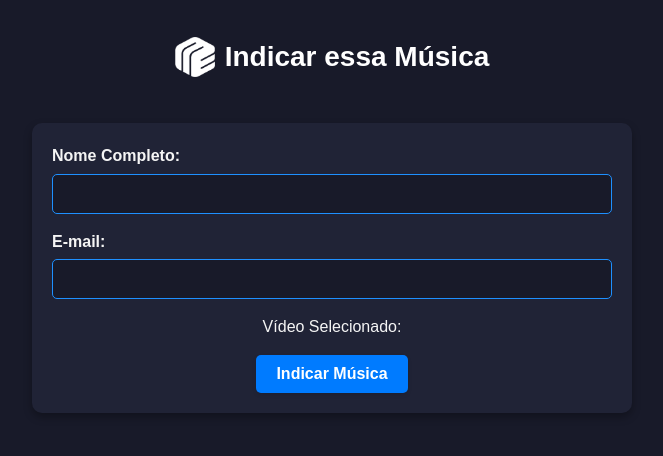
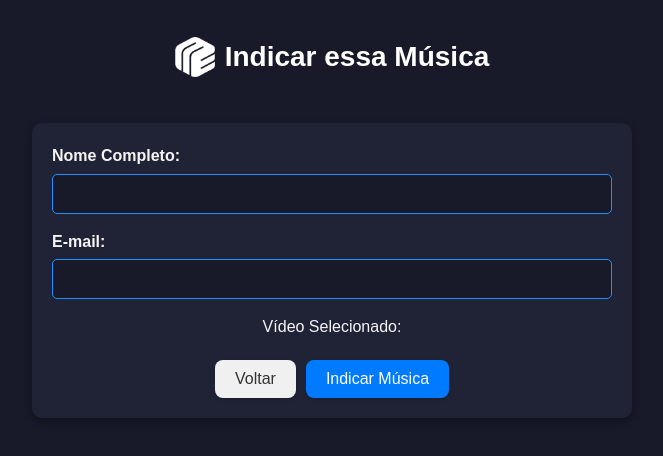
Before and after one commit to douglastuiuiu/elite-multitracks-music-recommendations, a Next.js app: page /New in a window 1280 px wide. Shown: the top 456 px of the page, without its empty margins (308-971 px from the left). Built offline with nearby package versions, Linux system fonts and the light colour scheme.

Commit message:
melhorias interface indicação

```diff
--- a/src/pages/New.js
+++ b/src/pages/New.js
@@ -96,8 +96,11 @@ export default function IndicateMusic() {
               {message}
             </p>
           )}
-          <div className={styles.submitWrapper}>
-            <button type="submit" disabled={loading}>
+          <div className={styles.buttonWrapper}>
+            <button type="button" onClick={() => router.push('/')} className={styles.backButton}>
+              Voltar
+            </button>
+            <button type="submit" disabled={loading} className={styles.submitButton}>
               {loading ? 'Enviando...' : 'Indicar Música'}
             </button>
           </div>
--- a/src/styles/IndicateMusic.module.css
+++ b/src/styles/IndicateMusic.module.css
@@ -81,3 +81,45 @@
     background-color: #cccccc; /* Cinza desabilitado */
     cursor: not-allowed;
   }
+
+  .buttonWrapper {
+    display: flex;
+    justify-content: center;
+    gap: 10px; /* Espaçamento entre os botões */
+    margin-top: 20px;
+  }
+
+  .backButton,
+  .submitButton {
+    border: none;
+    padding: 10px 20px;
+    font-size: 16px;
+    border-radius: 8px;
+    cursor: pointer;
+    transition: background-color 0.2s;
+  }
+
+  /* Botão "Voltar" */
+  .backButton {
+    background-color: #f0f0f0; /* Fundo claro */
+    color: #333; /* Texto em cinza escuro */
+  }
+
+  .backButton:hover {
+    background-color: #e0e0e0; /* Fundo mais escuro no hover */
+  }
+
+  /* Botão "Indicar Música" */
+  .submitButton {
+    background-color: #007bff;
+    color: white; /* Texto branco */
+  }
+
+  .submitButton:hover {
+    background-color: #0056b3;
+  }
+
+  .submitButton:disabled {
+    background-color: #aaa;
+    cursor: not-allowed;
+  }
--- a/src/utils/db.js
+++ b/src/utils/db.js
@@ -39,7 +39,7 @@ export async function saveIndication({ name, email, title, isLate, youtubeLink,
     // Verifica se já existe uma indicação com o mesmo link
     existingIndication = await collection.findOne({ youtubeLink });
     if (existingIndication) {
-      throw new Error('Está música já foi indicada por outro participante.\nAproveita pra indicar outra!');
+      throw new Error('Está música já foi indicada por outro participante. Aproveite pra indicar outra!');
     }
 
     // Insere uma nova indicação na coleção, incluindo o campo isLate
```
